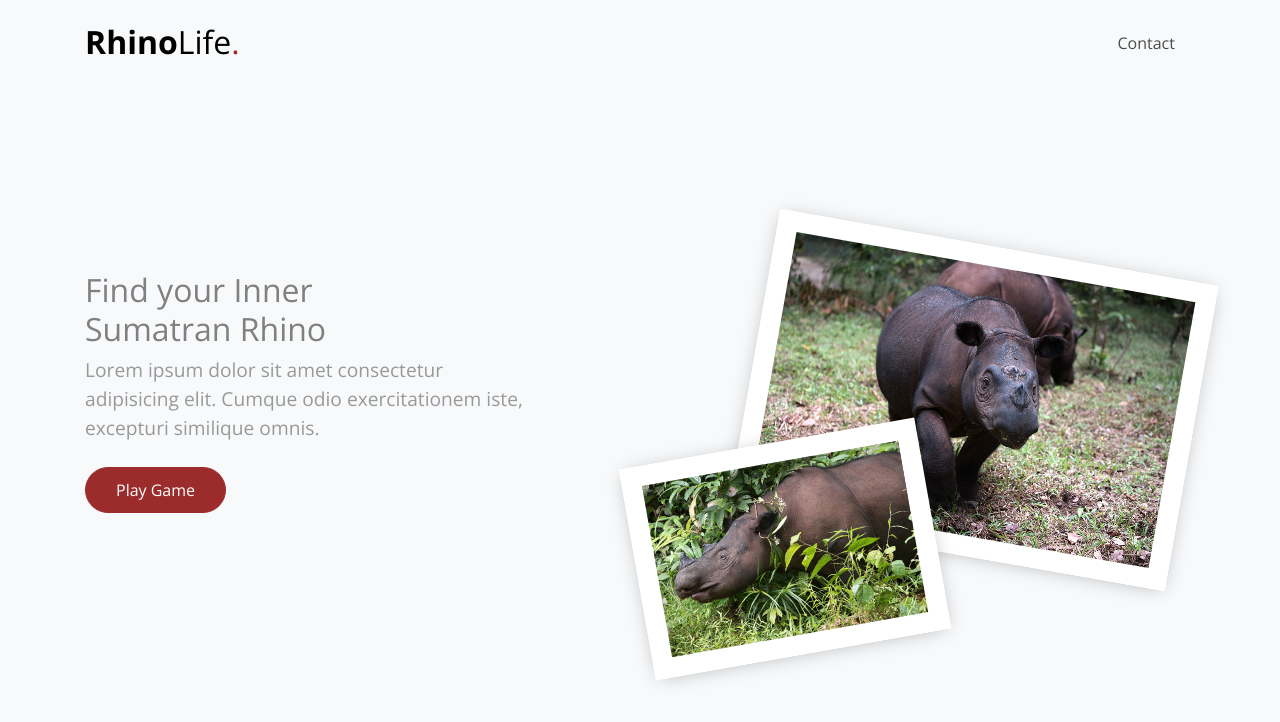
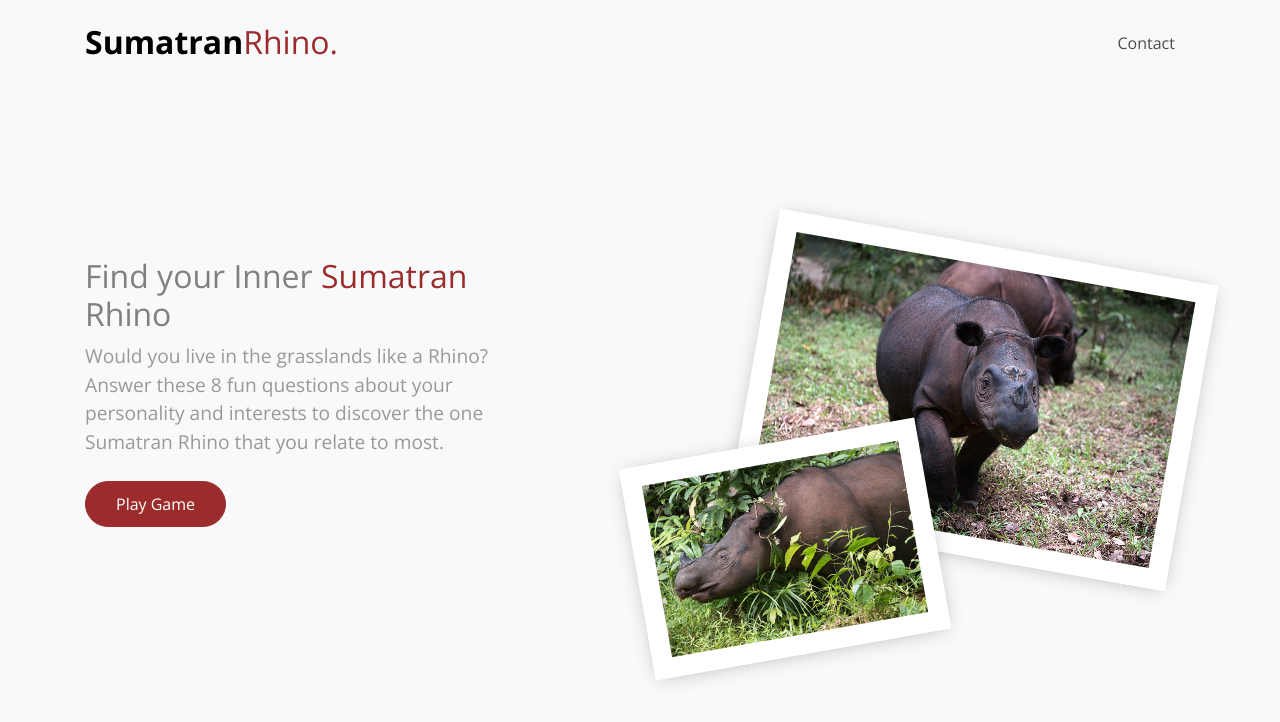
Before and after one commit to Nyayic/sumatran-rhinos, a plain HTML site: page index.html in a window 1280 px wide. Drawn offline with nearby package versions, Linux system fonts and the light colour scheme; files that its build step writes are made by us from their sources; a web font is replaced by a local one.

Commit message:
Homepage - demo

```diff
--- a/index.html
+++ b/index.html
@@ -57,7 +57,7 @@
           <div class="col-6 col-xl-2">
             <h1 class="mb-0 site-logo">
               <a href="index.html" class="h2 mb-0">
-              <strong>Rhino</strong>Life<span class="text-primary">.</span>
+              <strong>Sumatran</strong><span class="text-primary">Rhino.</span>
               </a>
             </h1>
           </div>
@@ -95,10 +95,10 @@
         <div class="row">
           <div class="col-md-5 mr-auto align-self-center text-center text-md-left">
             <div class="intro-text">
-              <h2>Find your Inner <br> Sumatran Rhino</h2>
+              <h2>Find your Inner <span class="text-primary">Sumatran</span>  Rhino</h2>
               <p class="mb-4">
-                Lorem ipsum dolor sit amet consectetur adipisicing elit. Cumque odio exercitationem iste,
-                excepturi similique omnis.</p>
+                Would you live in the grasslands  like a Rhino? Answer these 8 fun questions about your
+                personality and interests to discover the one Sumatran Rhino that you relate to most.</p>
               <p><a href="#" class="btn btn-primary">Play Game</a></p>
             </div>
           </div>
```
Also changed, not shown: images/require.PNG (added).
